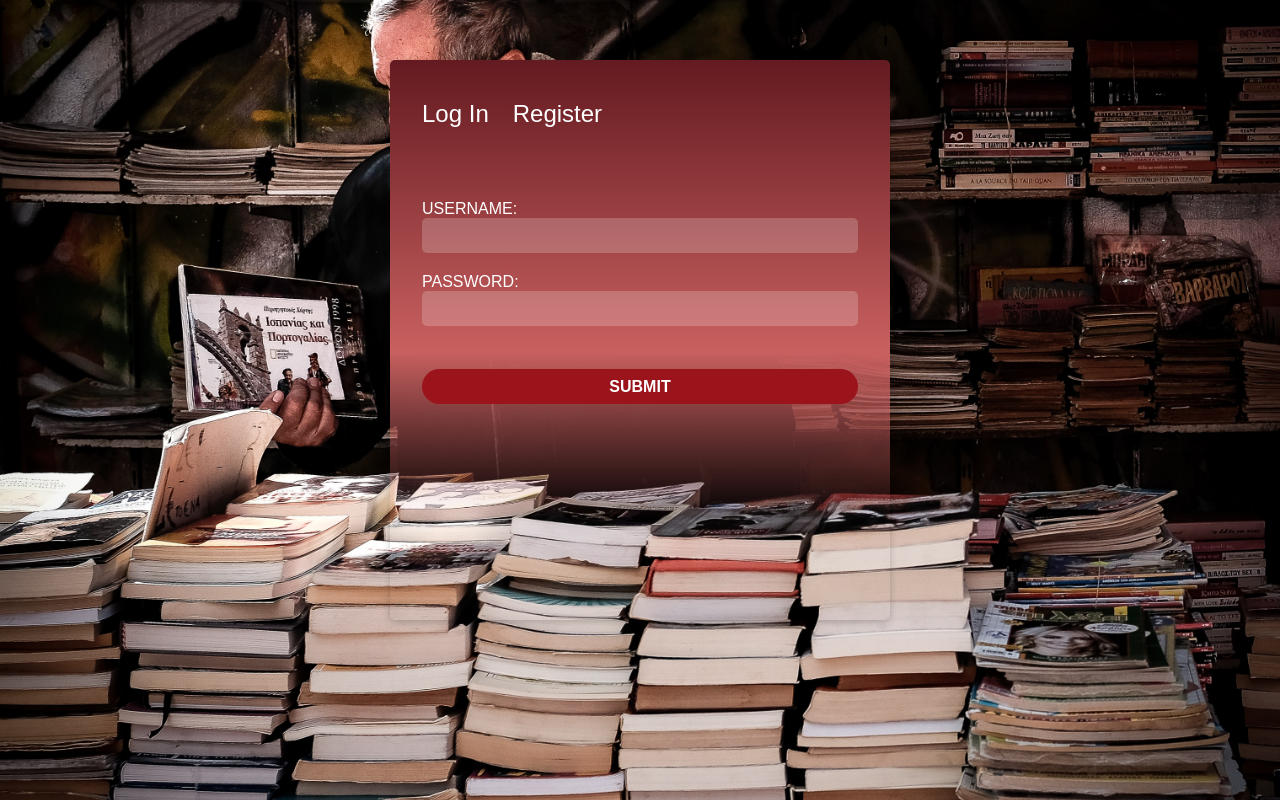
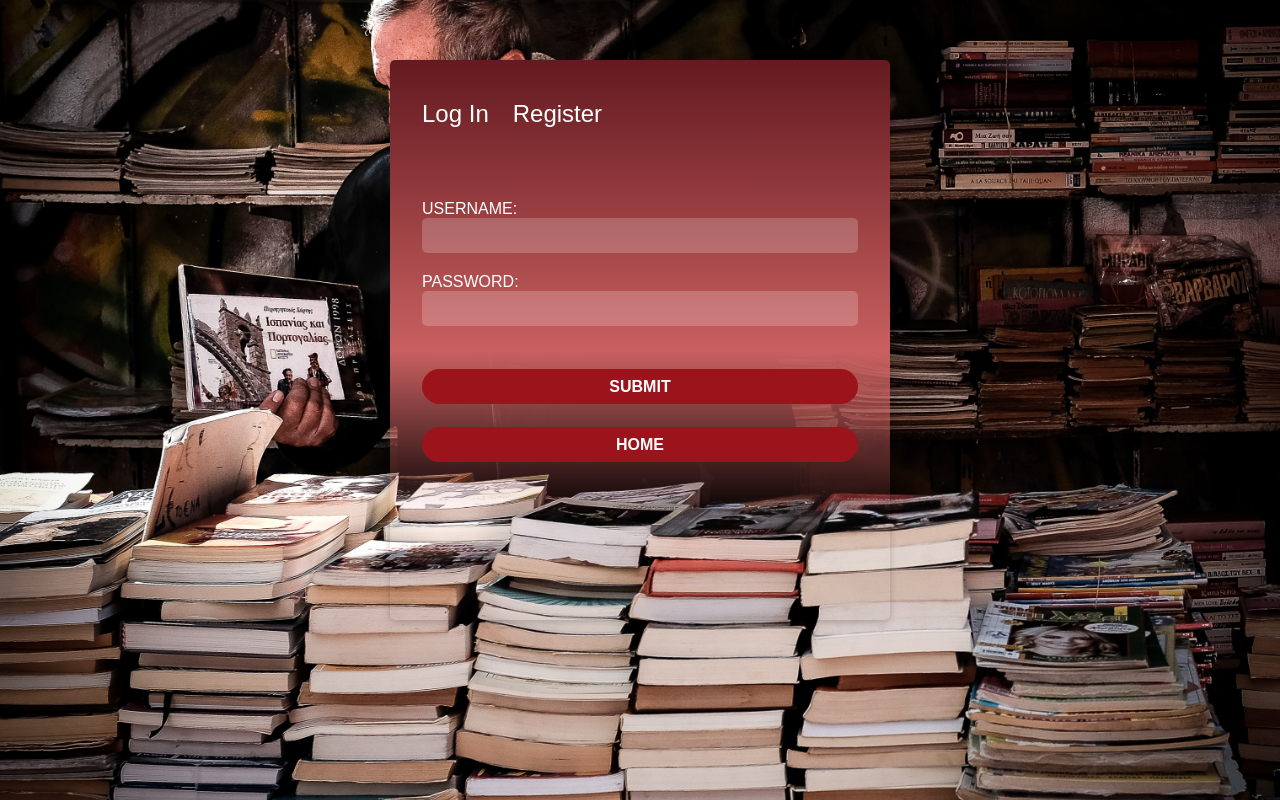
Before and after one commit to Lambda-Build-Week-Pintereach/frontend, a React (Create React App) app in the folder pintereach/: page /login in a window 1280 px wide. Built offline with nearby package versions, Linux system fonts and the light colour scheme.

Commit message:
added home button to register/login flow

```diff
--- a/pintereach/src/App.css
+++ b/pintereach/src/App.css
@@ -81,6 +81,20 @@ button#submit {
     margin-top: 23px;
     background-color: rgb(156, 20, 27);
 }
+#home {
+    font-weight: 700;
+    text-transform: uppercase;
+    font-size: 1em;
+    text-align: center;
+    color: rgba(255,255,255,1);
+    padding: 8px 0px;
+    width: 100%;
+    height: 35px;
+    border: none;
+    border-radius: 20px;
+    margin-top: 23px;
+    background-color: rgb(156, 20, 27);
+}
 
 /* FORM POSITIONING AND ANIMATION */
 form#registerForm{
--- a/pintereach/src/components/FormHome.js
+++ b/pintereach/src/components/FormHome.js
@@ -80,7 +80,7 @@ export default function Form() {
       });
   }
 
-  // VERYIFY TOKEN //
+  // VERIFY TOKEN //
     // axios
     //   .get('https://pintereach1.herokuapp.com/api/validate')
     //   .then((res) => {
--- a/pintereach/src/components/Login.js
+++ b/pintereach/src/components/Login.js
@@ -52,6 +52,8 @@ export default function Login(props) {
             {/* DISABLE BUTTON */}
             <button id='submit' disabled={disabled}>Submit</button>
             {/* add to button ^ onClick={routeToApp} */}
+            <button id='home'>Home</button>
+            {/* add route to home page */}
 
         </form>
     )
--- a/pintereach/src/components/Register.js
+++ b/pintereach/src/components/Register.js
@@ -64,6 +64,9 @@ export default function Signup(props){
                 {/* DISABLE BUTTON */}
                 <button id='submit' disabled={disabled}>Submit</button>
                 {/* add to button ^ onClick={routeToApp} */}
+                <button id='home'>Home</button>
+                {/* add route to home page */}
+
             </form>
         </div>
     )
```
